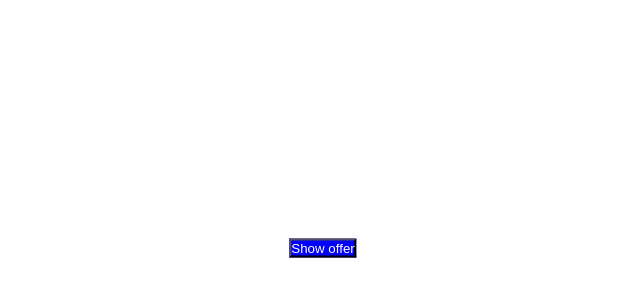
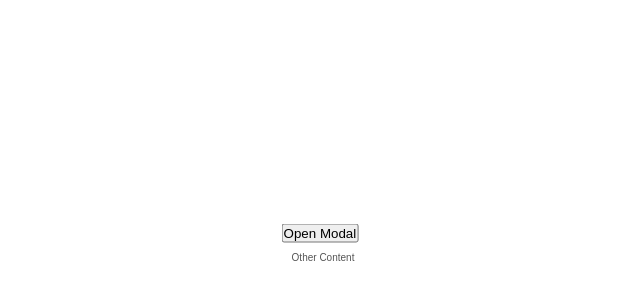
Before and after one commit to deltam3/frontendeval, a React (Create React App) app in the folder Easy/4_Modal/react_version/: page / in a window 1280 px wide. Shown: the part 152-452 px from the top of the page, without its empty margins (317-957 px from the left). Built offline with nearby package versions, Linux system fonts and the light colour scheme.

Commit message:
added modal component

```diff
--- a/Easy/4_Modal/react_version/src/App.js
+++ b/Easy/4_Modal/react_version/src/App.js
@@ -1,12 +1,35 @@
 import "./App.css";
+import { useState } from "react";
 
-import Button from "./components/Button.jsx";
+import Modal from "./components/Modal.jsx";
+
+const BUTTON_WRAPPER_STYLES = {
+  position: "relative",
+  zIndex: 1,
+};
+
+const OTHER_CONTENT_STYLES = {
+  position: "relative",
+  zIndex: 2,
+  backgrroundColor: "red",
+  padding: "10px",
+};
 
 function App() {
+  const [isOpen, setIsOpen] = useState(false);
   return (
     <main className="main">
       <section class="section-button">
-        <Button primary>Show offer</Button>
+        <div
+          style={BUTTON_WRAPPER_STYLES}
+          onClick={() => console.log("clicked")}
+        >
+          <button onClick={() => setIsOpen(true)}>Open Modal</button>
+          <Modal open={isOpen} onClose={() => setIsOpen(false)}>
+            Show Offer
+          </Modal>
+          <div style={OTHER_CONTENT_STYLES}>Other Content</div>
+        </div>
       </section>
     </main>
   );
--- /dev/null
+++ b/Easy/4_Modal/react_version/src/components/Modal.jsx
@@ -0,0 +1,37 @@
+import { useState } from "react";
+
+const MODAL_STYLES = {
+  position: "fixed",
+  top: "50%",
+  lefT: "50%",
+  transform: "translate(-50%, -50%)",
+  backgroundColor: "#FFF",
+  padding: "50px",
+  zIndex: 1000,
+};
+
+const OVERLAY_STYLES = {
+  position: "fixed",
+  top: 0,
+  left: 0,
+  right: 0,
+  bottom: 0,
+  backgroundColor: "rgba(0, 0, 0, 0.7)",
+  zIndex: 1000,
+};
+
+function Modal({ open, onClose, children }) {
+  if (!open) return null;
+
+  return ReactDom.createPortal(
+    <>
+      <div style={OVERLAY_STYLES} />
+      <div style={MODAL_STYLES}>
+        <button onClick={onClose}>Close Modal</button>
+      </div>
+    </>,
+    document.getElementById("portal")
+  );
+}
+
+export default Modal;
```
